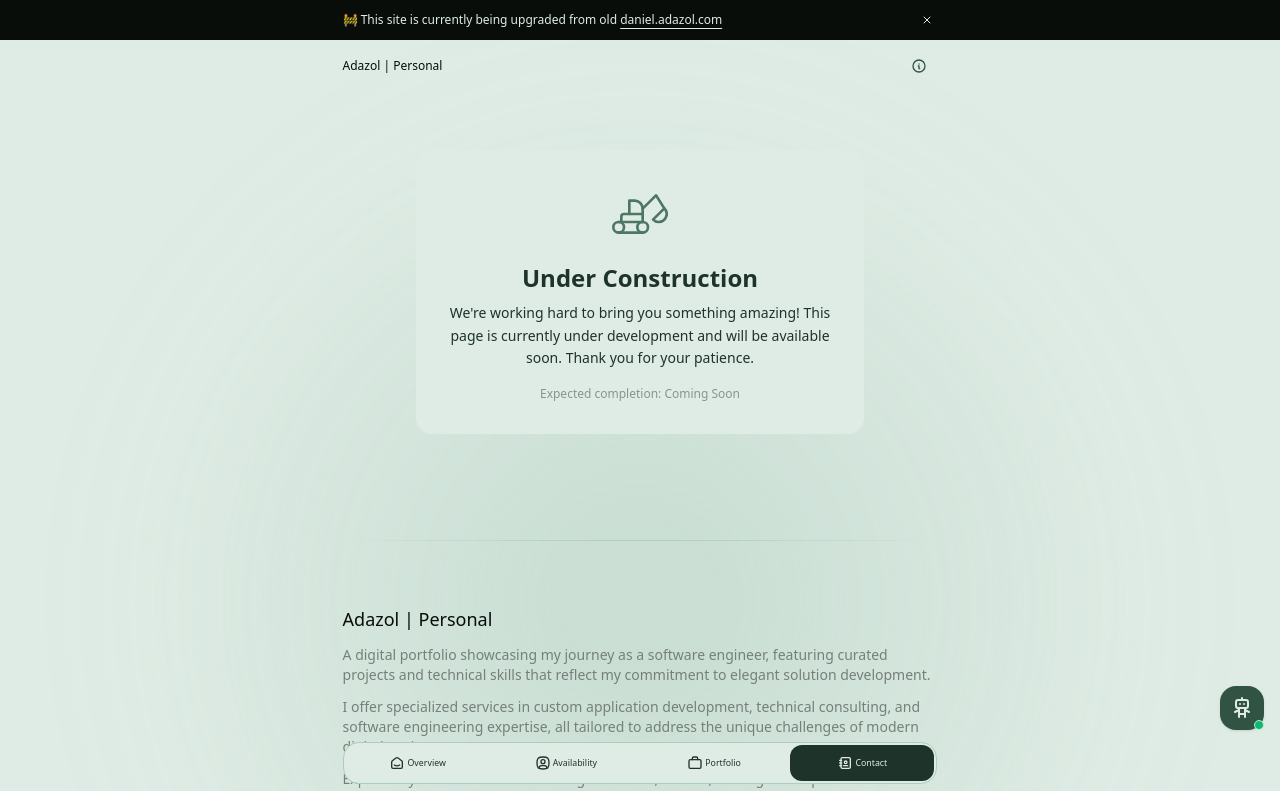
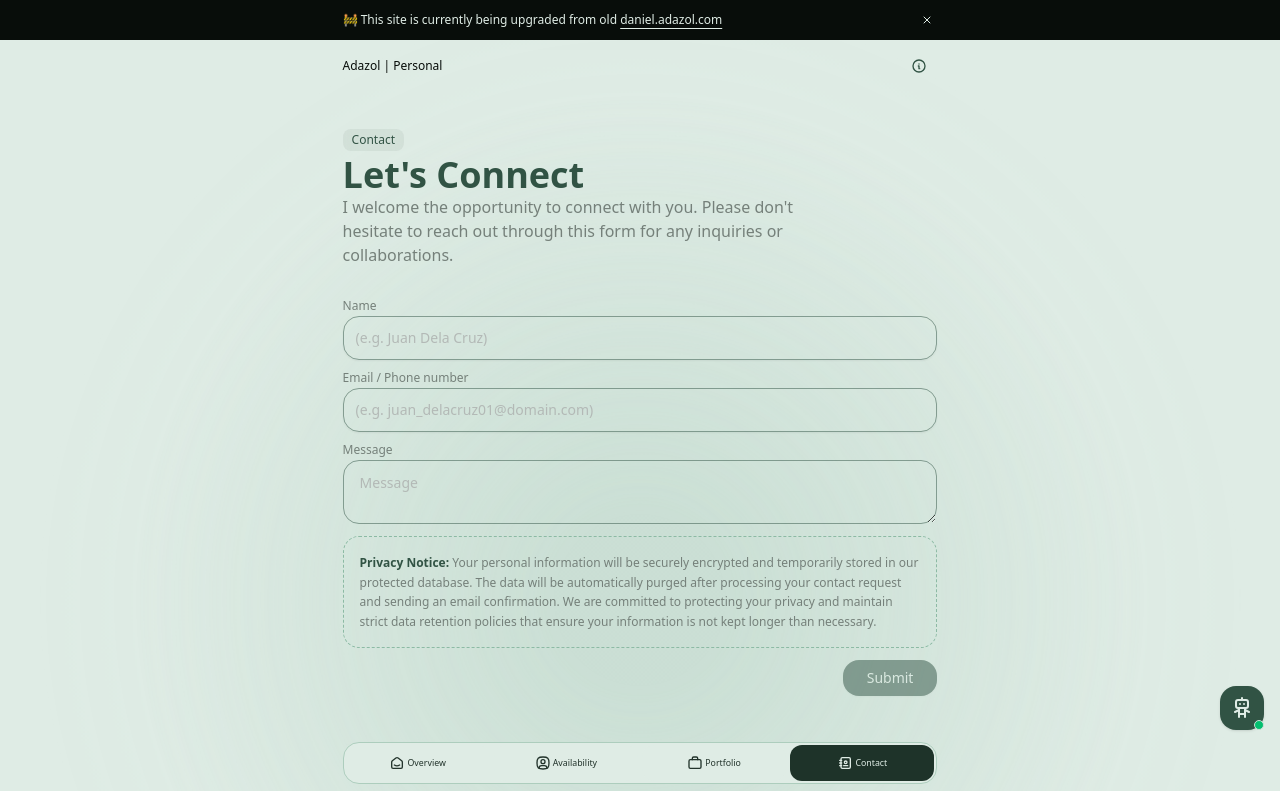
Before and after one commit to adazol123/adazolhub-personal-v3, a Next.js app: page /contact in a window 1280 px wide. Shown: the top 791 px of the page. Built offline with nearby package versions, Linux system fonts and the light colour scheme.

Commit message:
feat: create basic contact page layout

```diff
--- a/src/app/(personal)/contact/page.tsx
+++ b/src/app/(personal)/contact/page.tsx
@@ -1,10 +1,55 @@
-import UnderConstructionPlaceholder from '@/components/ui/placeholders/under-construction'
 import React from 'react'
+import { Button } from '@/components/shared/elements/button'
+import { Input } from '@/components/shared/elements/input'
+import { Textarea } from '@/components/shared/elements/textarea'
+import { Label } from '@/components/shared/elements/label'
+import { Badge } from '@/components/shared/elements/badge'
 
 const ContactPage = () => {
+  const info = {
+    tag: 'Contact',
+    headline: "Let's Connect",
+    description:
+      "I welcome the opportunity to connect with you. Please don't hesitate to reach out through this form for any inquiries or collaborations.",
+    disclaimer:
+      'Your personal information will be securely encrypted and temporarily stored in our protected database. The data will be automatically purged after processing your contact request and sending an email confirmation. We are committed to protecting your privacy and maintain strict data retention policies that ensure your information is not kept longer than necessary.'
+  }
   return (
-    <div>
-      <UnderConstructionPlaceholder />
+    <div className='container max-w-prose mx-auto'>
+      <div className='min-h-[20dvh] grid items-center my-6'>
+        <div>
+          <Badge variant='secondary' className='text-xs mb-1 mx-auto'>
+            {info.tag}
+          </Badge>
+          <h2 className='text-forest-green-700 font-bold text-4xl'>
+            {info.headline}
+          </h2>
+          <p className='text-neutral-500 max-w-[50ch]'>{info.description}</p>
+        </div>
+      </div>
+      <form action='' className='flex flex-col gap-3'>
+        <div className='space-y-1'>
+          <Label htmlFor='name'>Name</Label>
+          <Input id='name' placeholder='(e.g. Juan Dela Cruz)' />
+        </div>
+        <div className='space-y-1'>
+          <Label htmlFor='contact'>Email / Phone number</Label>
+          <Input id='contact' placeholder='(e.g. juan_delacruz01@domain.com)' />
+        </div>
+        <div className='space-y-1'>
+          <Label htmlFor='message'>Message</Label>
+          <Textarea id='message' placeholder='Message' />
+        </div>
+        <div className='rounded-2xl p-4 text-sm border border-dashed border-forest-green-300'>
+          <p className='leading-relaxed text-xs text-neutral-500'>
+            <strong className='text-forest-green-700'>Privacy Notice: </strong>
+            {info.disclaimer}
+          </p>
+        </div>
+        <div className='flex justify-end'>
+          <Button disabled>Submit</Button>
+        </div>
+      </form>
     </div>
   )
 }
```
